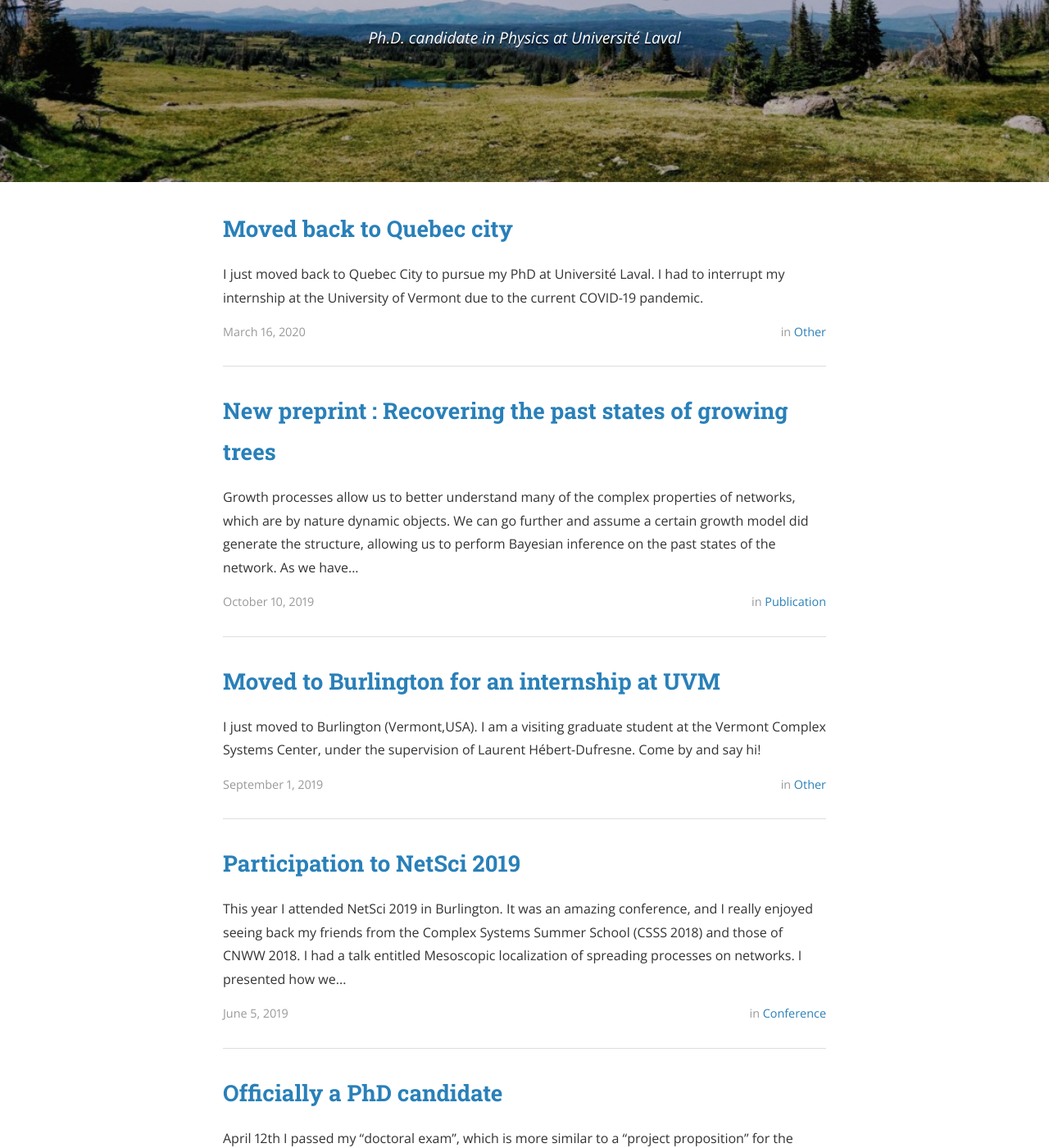
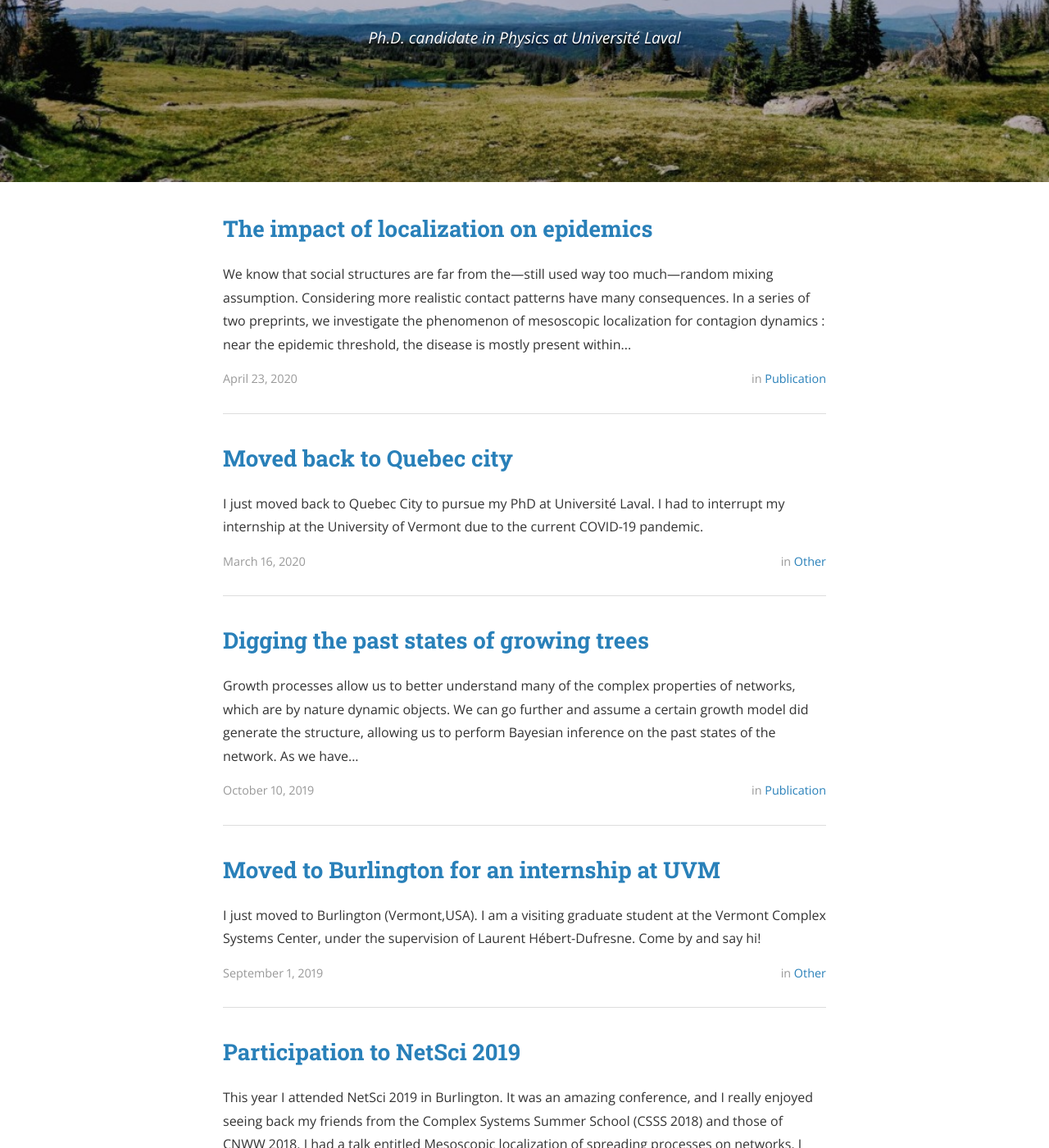
Before and after one commit to gstonge/gstonge.github.io, a Jekyll site: the page built from index.html, in a window 1280 px wide and 1400 px high, scrolled down 281 px. Shown: the whole window at 82% size. Built offline with Jekyll 4.4.1, drawn with Linux system fonts in a browser that asks for light colours; nearby versions of some CDN libraries; the list of posts is cut into pages by our own code; some of the changed text lies outside the part shown.

Commit message:
news on localization preprints

```diff
--- a/_posts/2019-10-10-preprint.md
+++ b/_posts/2019-10-10-preprint-archaeo.md
@@ -1,6 +1,6 @@
 ---
 layout: post
-title:  "New preprint : Recovering the past states of growing trees"
+title:  "Digging the past states of growing trees"
 date:   2019-10-10
 category : publication
 ---
@@ -12,7 +12,7 @@ allowing us to perform Bayesian inference on the past states of the network.
 As we have already explored in a [previous study](https://journals.aps.org/prx/abstract/10.1103/PhysRevX.9.041056),
 _temporal reconstruction_ is a very difficult task.
 
-In this new [preprint](https://arxiv.org/abs/1910.04788), we introduce new
+In this new [preprint](https://arxiv.org/abs/1910.04788) entitled **Recovering the past states of growing trees**, we introduce new
 recursive methods to perform temporal reconstruction on trees.
 We derive an exact counting technique that allows us to obtain the exact
 posterior distribution for the arrival time of nodes, and a very efficient
--- /dev/null
+++ b/_posts/2020-04-23-preprint-localization.md
@@ -0,0 +1,37 @@
+---
+layout: post
+title:  "The impact of localization on epidemics"
+date:   2020-04-23
+category : publication
+---
+
+We know that social structures are far from the---still used way too
+much---random mixing assumption.
+Considering more realistic contact patterns have many consequences.
+In a series of two preprints, we investigate the phenomenon of _mesoscopic
+localization_ for contagion dynamics : near the epidemic threshold, the disease is mostly present within the largest (and
+densest) substructures.
+
+In the [first one](https://arxiv.org/abs/2004.10203), entitled **Master equation analysis of mesoscopic localization in contagion dynamics on higher-order networks**,
+we provide a detailed analytical description of the phenomenon, with an
+explicit characterization of the localization regimes.
+The clique-based approximate master equations we use give us a fine-grained
+description of the states of all cliques within the network, as shown below.
+In the localized regime, substructures of different sizes are effectively in a
+subcritical, critical and supercritical phases all at once.
+
+![localization]({{ "/assets/posts/2020-04-23-1.png" | absolute_url }})
+
+In the [second one](https://arxiv.org/abs/2003.05924), entitled **Social confinement and mesoscopic localization of epidemics on networks**,
+we investigate the consequences of a localized dynamics when performing
+_structural interventions_ on the structure, taking the form of removing
+cliques higher than a certain size. This is akin to forbidding events or
+gathering involving a certain number of people.
+
+We find that for both the SIS model (analytically) and the SIR model
+(with simulations), there are
+increasing returns on the intervention for localized dynamics.
+This behavior is very different from what we would expect in a well-mixed
+population, more similar to the delocalized dynamics.
+
+![intervention]({{ "/assets/posts/2020-04-23-2.png" | absolute_url }})
```
Also changed, not shown: assets/posts/2020-04-23-1.png (added), assets/posts/2020-04-23-2.png (added), assets/posts/2020-04-23-2.svg (added), 2 other files.
